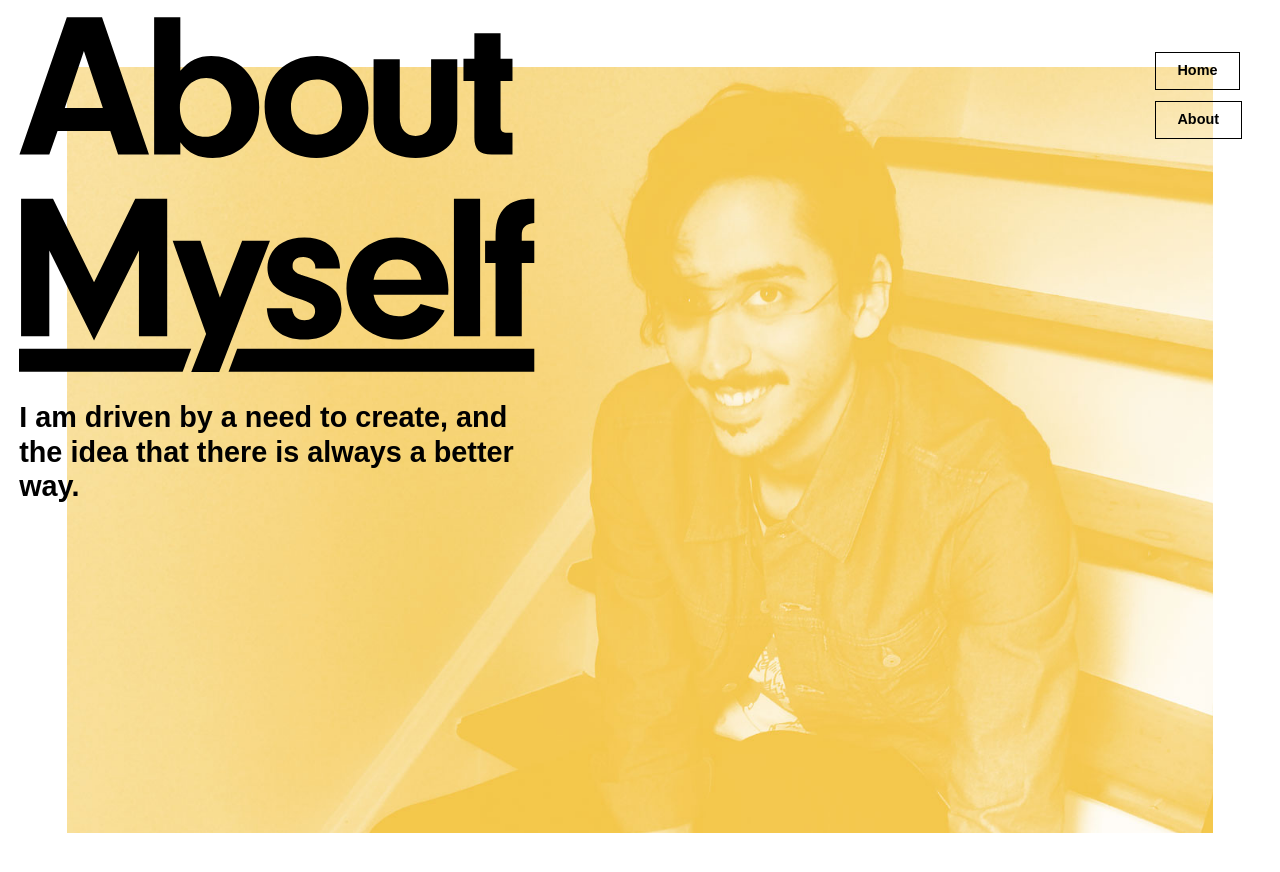
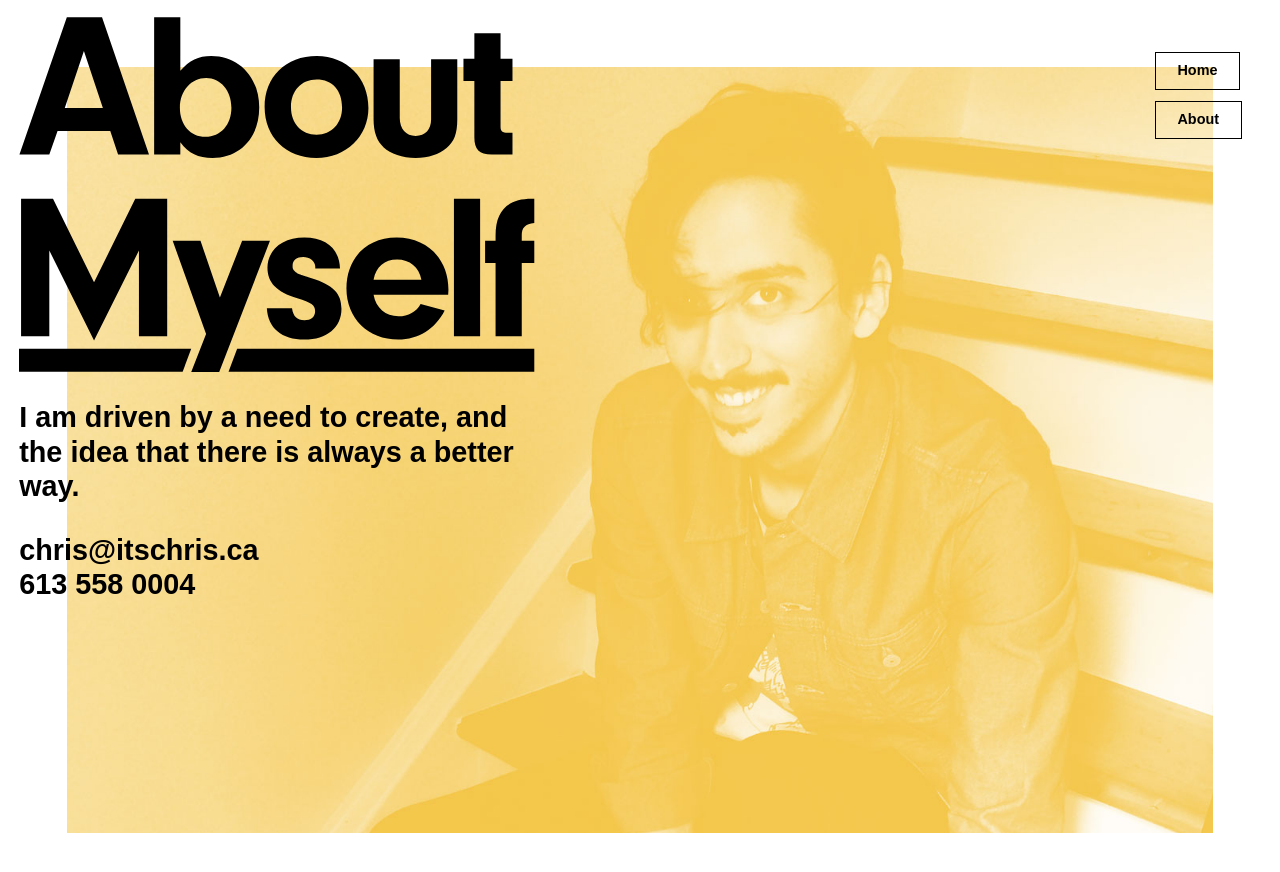
Before and after one commit to DoctorDiLauro/portfolio, a Jekyll site: the page built from about.html, in a window 1280 px wide. Shown: the top 872 px of the page. Built offline with Jekyll 4.4.1, drawn with Linux system fonts in a browser that asks for light colours; some web fonts are replaced.

Commit message:
contact info

```diff
--- a/about.html
+++ b/about.html
@@ -14,4 +14,8 @@ title: Chris Di Lauro • About
       <div class="about-txt">
         <p>I am driven by a need to create, and the idea that there is always a better way.</p>
       </div>
+      <div class="contact-info about-txt">
+        <p class="push-0">chris@itschris.ca</p>
+        <p class="push-0">613 558 0004</p>
+      </div>
     </div>
```
